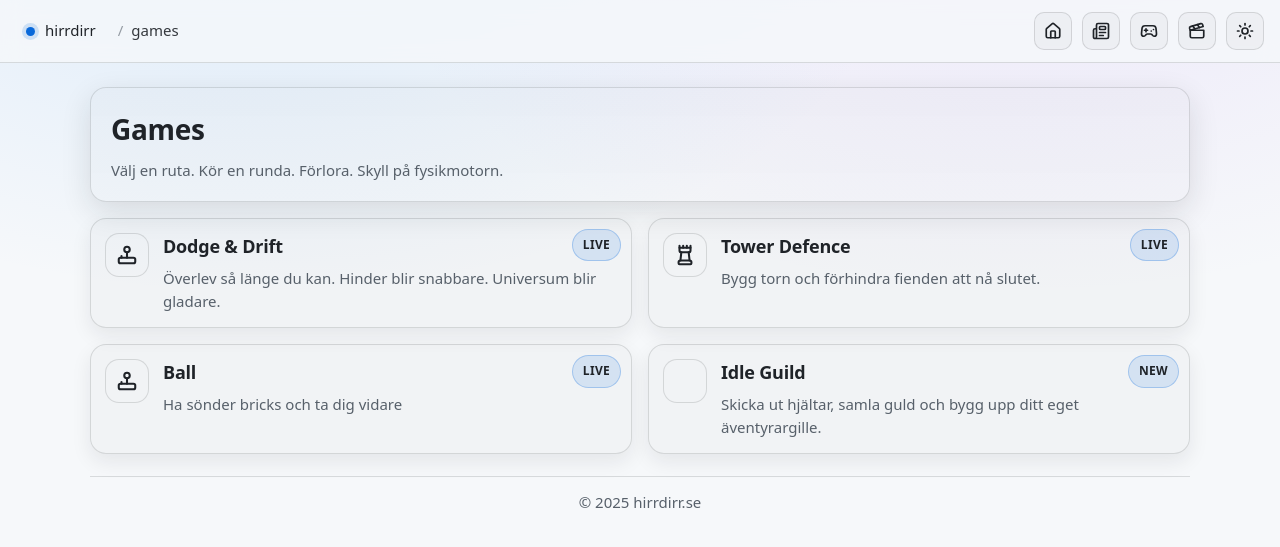
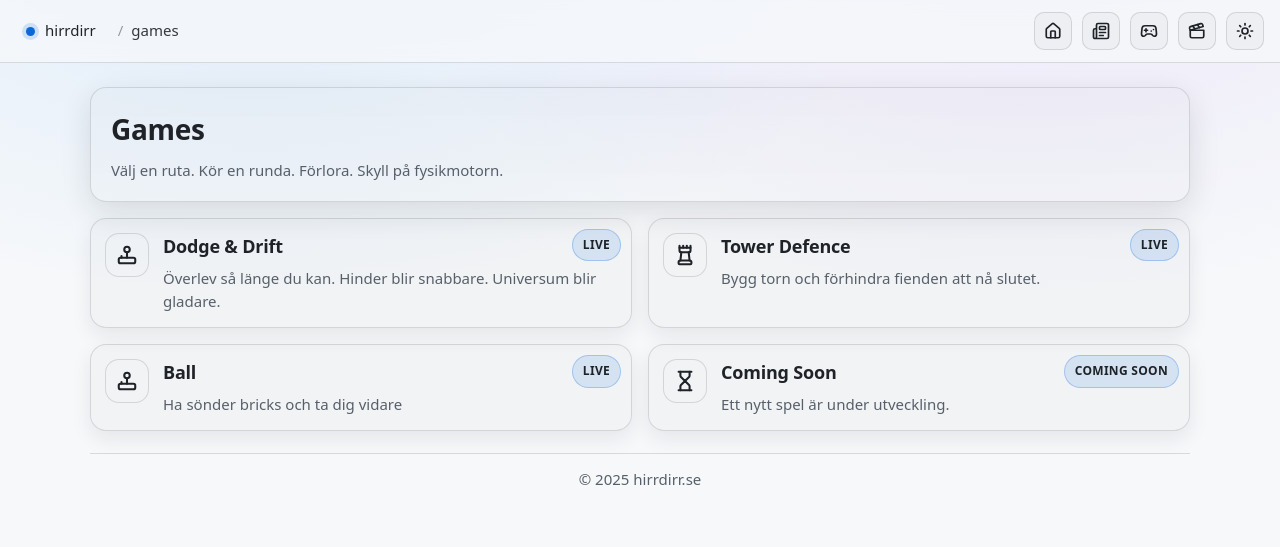
Before and after one commit to hirrdirr/hirrdirr.github.io, a Jekyll site: the page built from games/index.html, in a window 1280 px wide. Shown: the top 547 px of the page. Built offline with Jekyll 4.4.1, drawn with Linux system fonts in a browser that asks for light colours.

Commit message:
Restore Coming Soon placeholder for fourth game

```diff
--- a/games/index.html
+++ b/games/index.html
@@ -50,18 +50,18 @@ navlabel: games
       </div>
     </a>
 
-    <a class="game" href="/games/idleguild/">
-      <div class="badge">NEW</div>
+    <div class="game" aria-label="Kommande spel">
+      <div class="badge">COMING SOON</div>
       <div class="row">
         <div class="gicon" aria-hidden="true">
-          <i class="lucide" data-lucide="shield-sword"></i>
+          <i class="lucide" data-lucide="hourglass"></i>
         </div>
         <div>
-          <h3>Idle Guild</h3>
-          <p>Skicka ut hjältar, samla guld och bygg upp ditt eget äventyrargille.</p>
+          <h3>Coming Soon</h3>
+          <p>Ett nytt spel är under utveckling.</p>
         </div>
       </div>
-    </a>
+    </div>
   </section>
 
   <div class="footer">© 2025 hirrdirr.se</div>
```
